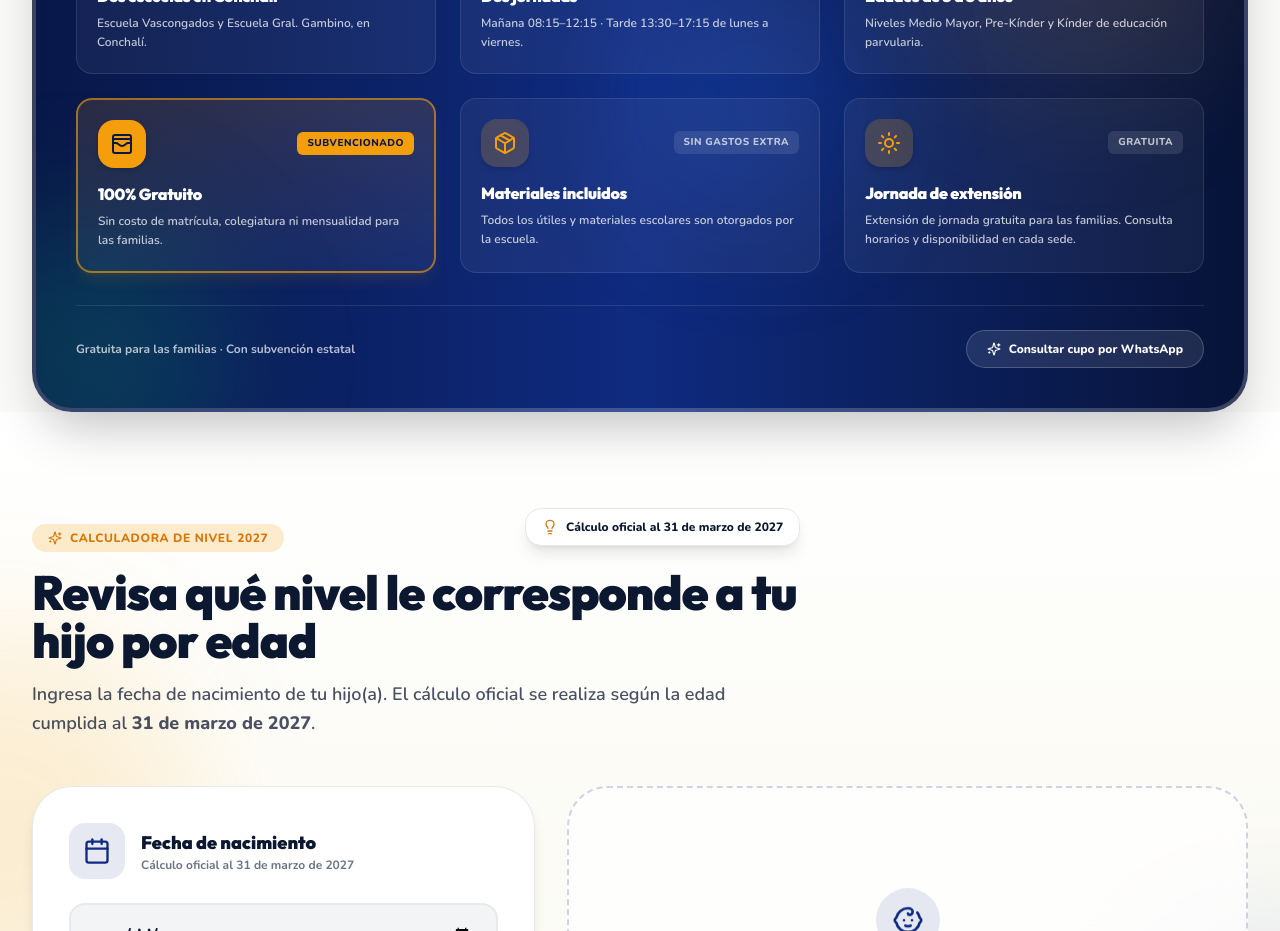
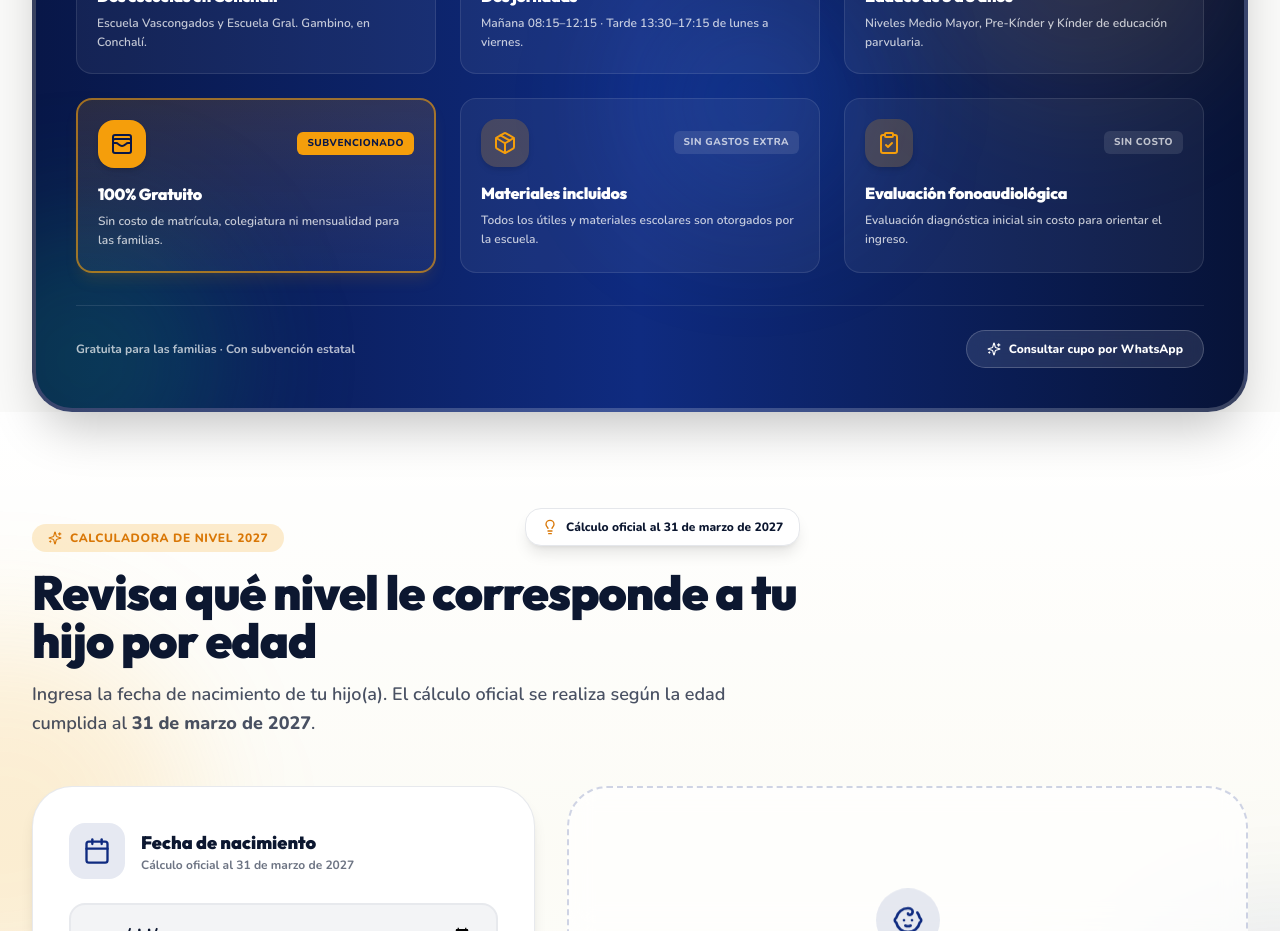
Before and after one commit to barvaro0411/escuelitas_ruth, a Next.js app: page / in a window 1280 px wide. Shown: the part 1080-2011 px from the top of the page. Built offline with nearby package versions, Linux system fonts and the light colour scheme.

Commit message:
fix: eliminar mención de jornada de extensión y destacar evaluación fonoaudiológica

```diff
--- a/src/components/sections/EnrollmentPush.tsx
+++ b/src/components/sections/EnrollmentPush.tsx
@@ -1,4 +1,4 @@
-import { Baby, Building2, Clock3, Package, Sparkles, Sun, WalletCards } from "lucide-react";
+import { Baby, Building2, ClipboardCheck, Clock3, Package, Sparkles, WalletCards } from "lucide-react";
 import { buildWhatsAppUrl } from "@/lib/site";
 
 const highlights = [
@@ -33,10 +33,10 @@ const highlights = [
     badge: "Sin Gastos Extra",
   },
   {
-    title: "Jornada de extensión",
-    description: "Extensión de jornada gratuita para las familias. Consulta horarios y disponibilidad en cada sede.",
-    icon: Sun,
-    badge: "Gratuita",
+    title: "Evaluación fonoaudiológica",
+    description: "Evaluación diagnóstica inicial sin costo para orientar el ingreso.",
+    icon: ClipboardCheck,
+    badge: "Sin Costo",
   },
 ];
 
```
